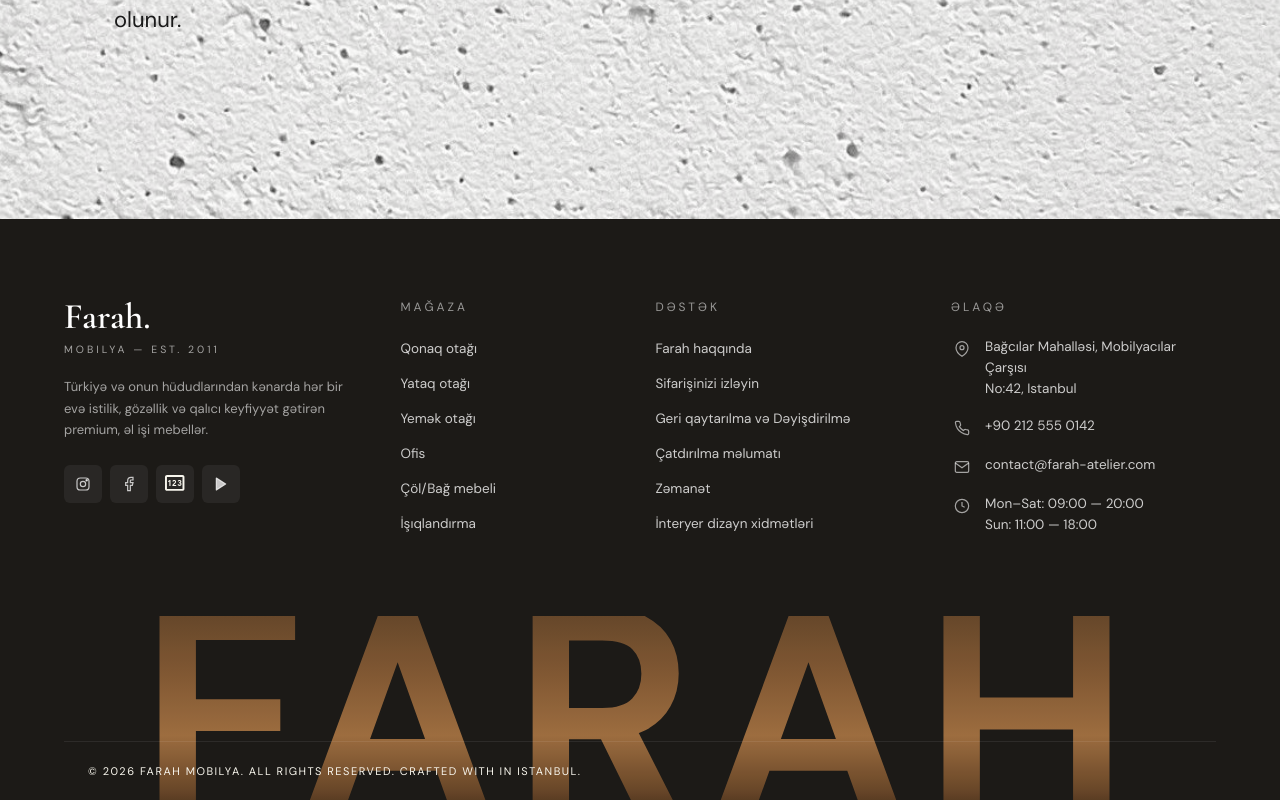
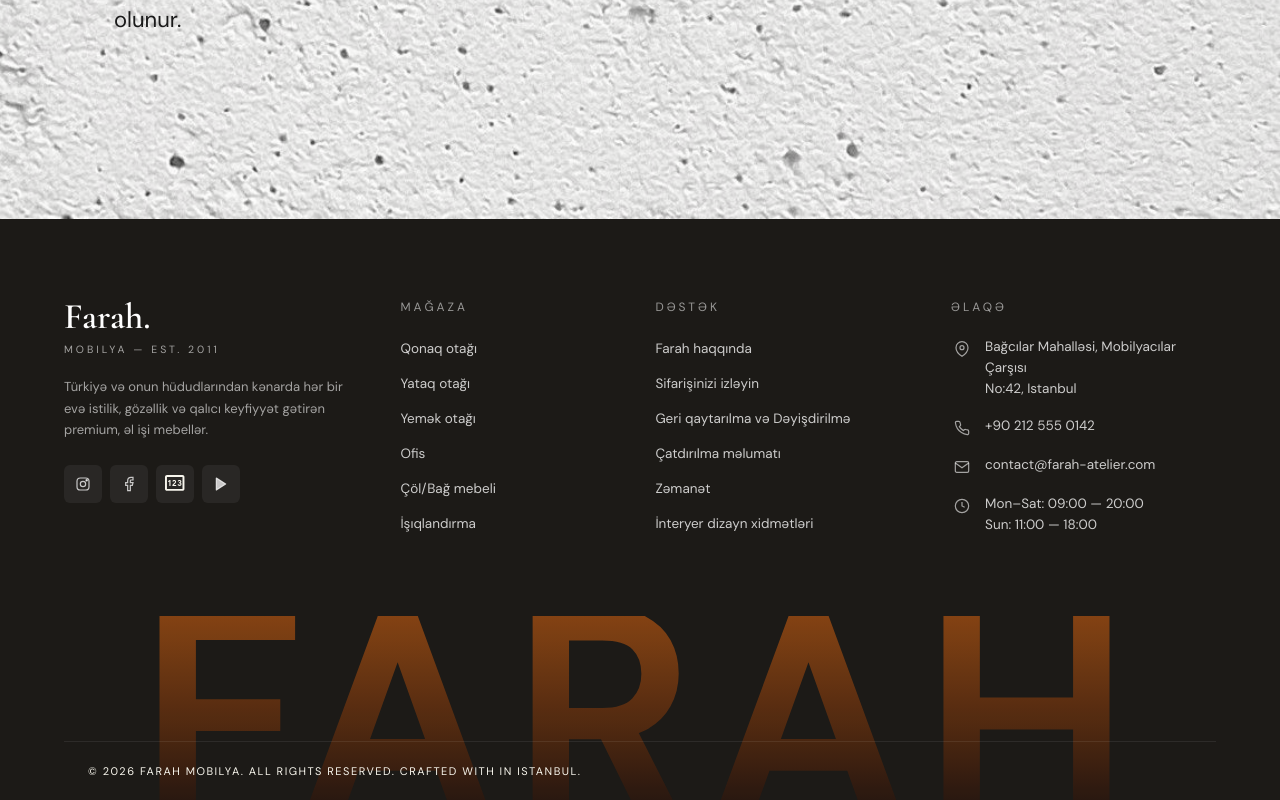
Before and after one commit to AliMukhtarli/FARAH, a React (Vite) app: page / in a window 1280 px wide. Shown: the part 4888-5688 px from the top of the page. Built offline with nearby package versions, Linux system fonts and the light colour scheme.

Commit message:
FARAH developed for better UI

```diff
--- a/src/main.css
+++ b/src/main.css
@@ -1419,11 +1419,11 @@ body {
   margin: 20px 0 -8%;
   background: linear-gradient(
     180deg,
-    #6b4a2c 0%,
-    #8a5e36 30%,
-    #a47242 55%,
-    #6e4a2a 80%,
-    #2c1c10 100%
+    #8a4513 0%,
+    #6f3812 25%,
+    #4f2810 55%,
+    #2a1810 85%,
+    #1c1a17 100%
   );
   -webkit-background-clip: text;
   background-clip: text;
```
